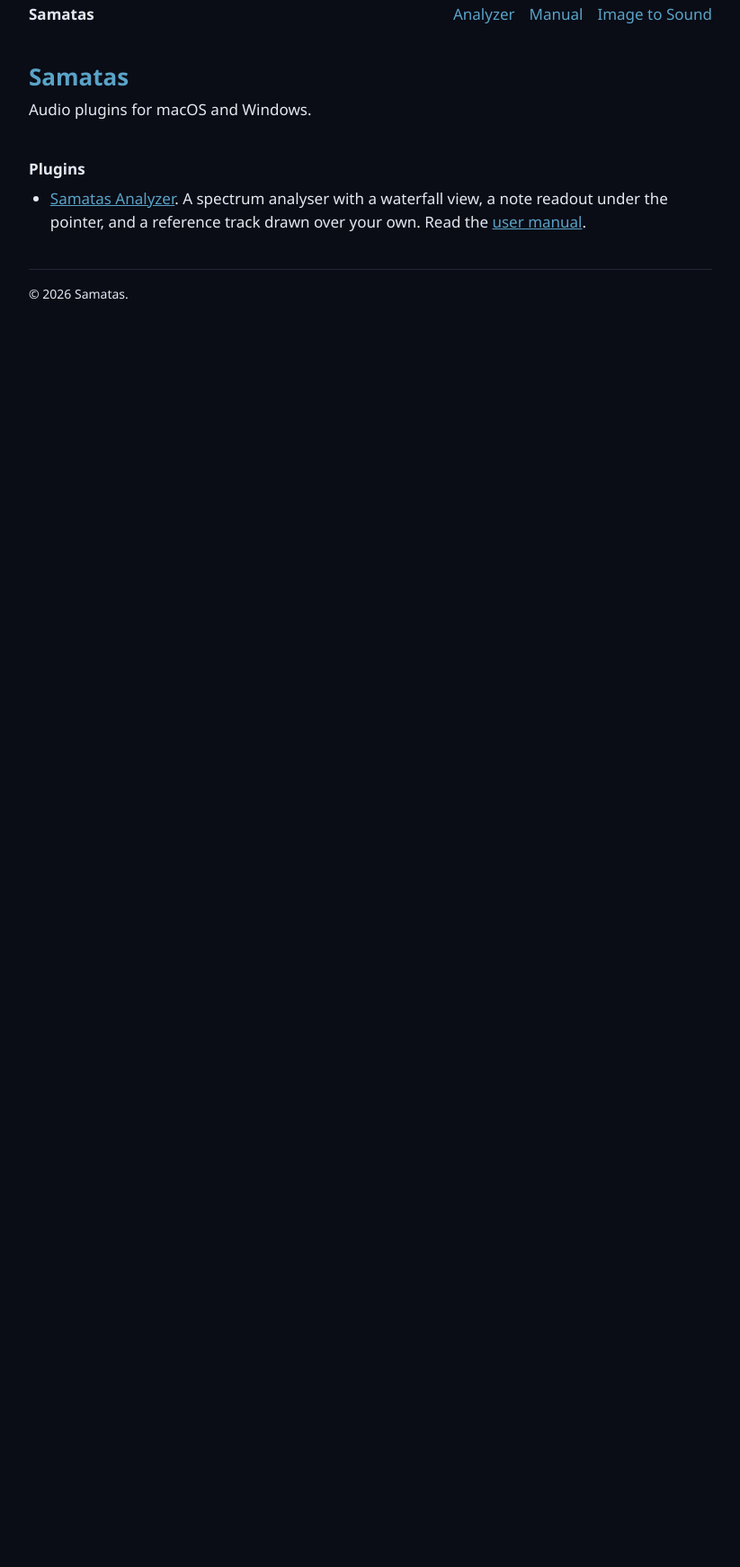
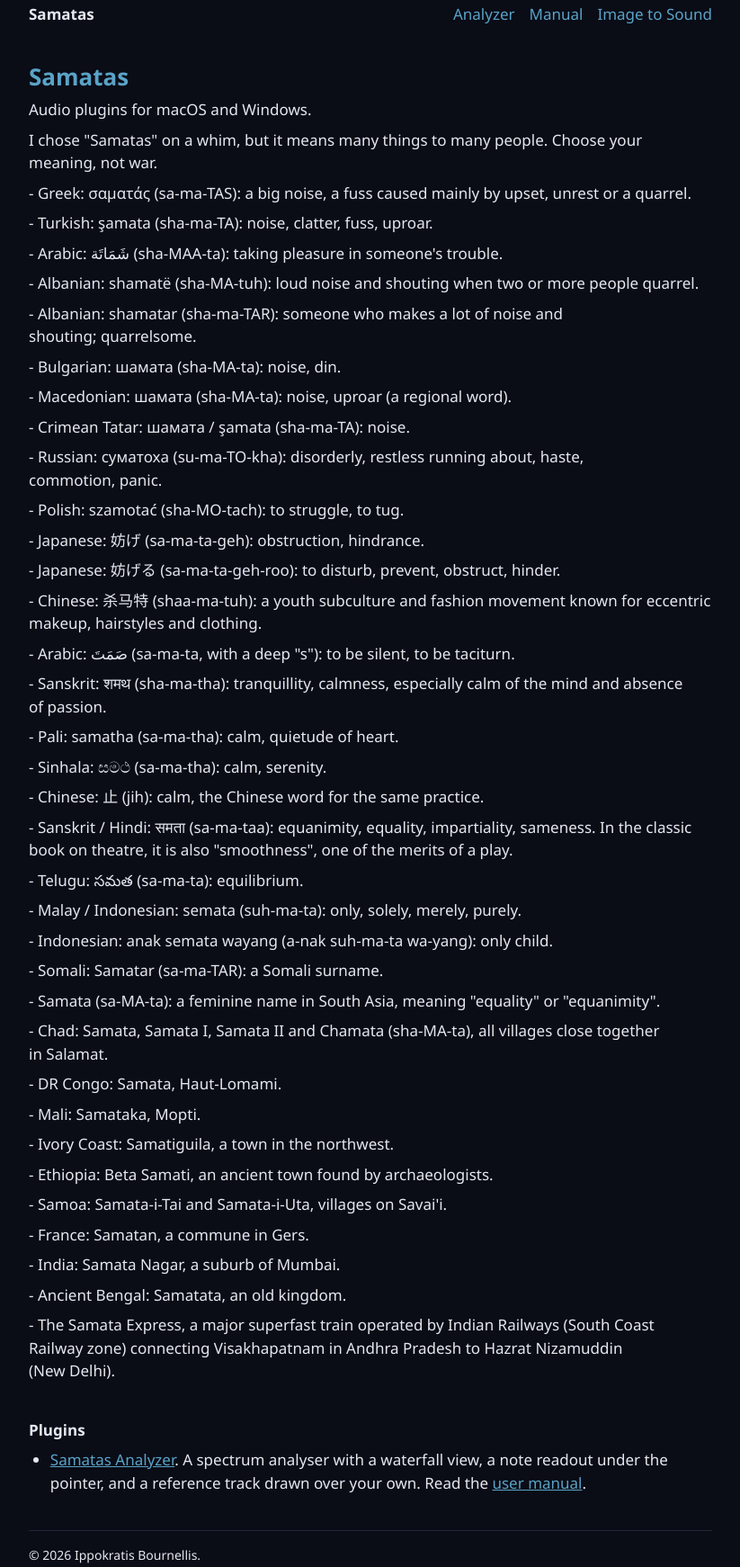
Before and after one commit to Ippokratis/samatas, a plain HTML site: page index.html in a window 1280 px wide. Shown: the part 37-1779 px from the top of the page at 90% size, without its empty margins (228-1051 px from the left). Before the commit the page ends 800 px from the top, so only its background shows below. Drawn offline with Linux system fonts and the light colour scheme.

Commit message:
Update the site

```diff
--- a/index.html
+++ b/index.html
@@ -1,20 +1,28 @@
-<!DOCTYPE html>
+<!doctype html>
 <html lang="en">
   <head>
-<meta charset="utf-8">
-<meta name="viewport" content="width=device-width, initial-scale=1">
+    <meta charset="utf-8" />
+    <meta name="viewport" content="width=device-width, initial-scale=1" />
     <title>Samatas - audio plugins</title>
-<meta name="google-site-verification" content="cnudNfLfBf2xFkRD3pZGsKt7dX8uv7fF2SClgPYgILo">
-<link rel="canonical" href="https://ippokratis.github.io/samatas/">
-<meta name="description" content="Samatas makes audio plugins for macOS and Windows. The first is Samatas Analyzer, a spectrum analyser with a waterfall view and a reference track.">
-<meta property="og:title" content="Samatas - audio plugins">
-<meta property="og:description" content="Audio plugins for macOS and Windows. The first is Samatas Analyzer.">
-<meta property="og:type" content="website">
-<link rel="stylesheet" href="style.css">
+    <meta
+      name="google-site-verification"
+      content="cnudNfLfBf2xFkRD3pZGsKt7dX8uv7fF2SClgPYgILo"
+    />
+    <link rel="canonical" href="https://ippokratis.github.io/samatas/" />
+    <meta
+      name="description"
+      content="Samatas makes audio plugins for macOS and Windows. The first is Samatas Analyzer, a spectrum analyser with a waterfall view and a reference track."
+    />
+    <meta property="og:title" content="Samatas - audio plugins" />
+    <meta
+      property="og:description"
+      content="Audio plugins for macOS and Windows. The first is Samatas Analyzer."
+    />
+    <meta property="og:type" content="website" />
+    <link rel="stylesheet" href="style.css" />
   </head>
   <body>
     <div class="page">
-
       <header class="top">
         <a class="brand" href="./">Samatas</a>
         <nav aria-label="Plugins">
@@ -28,20 +36,115 @@
         <section>
           <h1>Samatas</h1>
           <p>Audio plugins for macOS and Windows.</p>
+          <p>
+            I chose "Samatas" on a whim, but it means many things to many
+            people. Choose your meaning, not war.
+          </p>
+          <p>
+            - Greek: σαματάς (sa-ma-TAS): a big noise, a fuss caused mainly by
+            upset, unrest or a quarrel.
+          </p>
+          <p>- Turkish: şamata (sha-ma-TA): noise, clatter, fuss, uproar.</p>
+          <p>
+            - Arabic: شَمَاتَة (sha-MAA-ta): taking pleasure in someone's
+            trouble.
+          </p>
+          <p>
+            - Albanian: shamatë (sha-MA-tuh): loud noise and shouting when two
+            or more people quarrel.
+          </p>
+          <p>
+            - Albanian: shamatar (sha-ma-TAR): someone who makes a lot of noise
+            and shouting; quarrelsome.
+          </p>
+          <p>- Bulgarian: шамата (sha-MA-ta): noise, din.</p>
+          <p>
+            - Macedonian: шамата (sha-MA-ta): noise, uproar (a regional word).
+          </p>
+          <p>- Crimean Tatar: шамата / şamata (sha-ma-TA): noise.</p>
+          <p>
+            - Russian: суматоха (su-ma-TO-kha): disorderly, restless running
+            about, haste, commotion, panic.
+          </p>
+          <p>- Polish: szamotać (sha-MO-tach): to struggle, to tug.</p>
+          <p>- Japanese: 妨げ (sa-ma-ta-geh): obstruction, hindrance.</p>
+          <p>
+            - Japanese: 妨げる (sa-ma-ta-geh-roo): to disturb, prevent,
+            obstruct, hinder.
+          </p>
+          <p>
+            - Chinese: 杀马特 (shaa-ma-tuh): a youth subculture and fashion
+            movement known for eccentric makeup, hairstyles and clothing.
+          </p>
+          <p>
+            - Arabic: صَمَتَ (sa-ma-ta, with a deep "s"): to be silent, to be
+            taciturn.
+          </p>
+          <p>
+            - Sanskrit: शमथ (sha-ma-tha): tranquillity, calmness, especially
+            calm of the mind and absence of passion.
+          </p>
+          <p>- Pali: samatha (sa-ma-tha): calm, quietude of heart.</p>
+          <p>- Sinhala: සමථ (sa-ma-tha): calm, serenity.</p>
+          <p>
+            - Chinese: 止 (jih): calm, the Chinese word for the same practice.
+          </p>
+          <p>
+            - Sanskrit / Hindi: समता (sa-ma-taa): equanimity, equality,
+            impartiality, sameness. In the classic book on theatre, it is also
+            "smoothness", one of the merits of a play.
+          </p>
+          <p>- Telugu: సమత (sa-ma-ta): equilibrium.</p>
+          <p>
+            - Malay / Indonesian: semata (suh-ma-ta): only, solely, merely,
+            purely.
+          </p>
+          <p>
+            - Indonesian: anak semata wayang (a-nak suh-ma-ta wa-yang): only
+            child.
+          </p>
+          <p>- Somali: Samatar (sa-ma-TAR): a Somali surname.</p>
+          <p>
+            - Samata (sa-MA-ta): a feminine name in South Asia, meaning
+            "equality" or "equanimity".
+          </p>
+          <p>
+            - Chad: Samata, Samata I, Samata II and Chamata (sha-MA-ta), all
+            villages close together in Salamat.
+          </p>
+          <p>- DR Congo: Samata, Haut-Lomami.</p>
+          <p>- Mali: Samataka, Mopti.</p>
+          <p>- Ivory Coast: Samatiguila, a town in the northwest.</p>
+          <p>
+            - Ethiopia: Beta Samati, an ancient town found by archaeologists.
+          </p>
+          <p>- Samoa: Samata-i-Tai and Samata-i-Uta, villages on Savai'i.</p>
+          <p>- France: Samatan, a commune in Gers.</p>
+          <p>- India: Samata Nagar, a suburb of Mumbai.</p>
+          <p>- Ancient Bengal: Samatata, an old kingdom.</p>
+          <p>
+            - The Samata Express, a major superfast train operated by Indian
+            Railways (South Coast Railway zone) connecting Visakhapatnam in
+            Andhra Pradesh to Hazrat Nizamuddin (New Delhi).
+          </p>
         </section>
 
         <section>
           <h2>Plugins</h2>
           <ul>
-            <li><a href="samatas_analyzer.html">Samatas Analyzer</a>. A spectrum analyser with a waterfall view, a note readout under the pointer, and a reference track drawn over your own. Read the <a href="samatas_analyzer_manual.html">user manual</a>.</li>
+            <li>
+              <a href="samatas_analyzer.html">Samatas Analyzer</a>. A spectrum
+              analyser with a waterfall view, a note readout under the pointer,
+              and a reference track drawn over your own. Read the
+              <a href="samatas_analyzer_manual.html">user manual</a>.
+            </li>
           </ul>
         </section>
       </main>
 
       <footer>
-    <p>&copy; 2026 Samatas.</p>
+        <p>&copy; 2026 Ippokratis Bournellis.</p>
       </footer>
-
     </div>
   </body>
 </html>
--- a/sitemap.xml
+++ b/sitemap.xml
@@ -1,7 +1,7 @@
 <?xml version="1.0" encoding="UTF-8"?>
 <urlset xmlns="http://www.sitemaps.org/schemas/sitemap/0.9">
-  <url><loc>https://ippokratis.github.io/samatas/</loc><lastmod>2026-11-19</lastmod></url>
+  <url><loc>https://ippokratis.github.io/samatas/</loc><lastmod>2026-11-23</lastmod></url>
   <url><loc>https://ippokratis.github.io/samatas/samatas_analyzer.html</loc><lastmod>2026-11-21</lastmod></url>
-  <url><loc>https://ippokratis.github.io/samatas/samatas_analyzer_manual.html</loc><lastmod>2026-11-19</lastmod></url>
+  <url><loc>https://ippokratis.github.io/samatas/samatas_analyzer_manual.html</loc><lastmod>2026-11-23</lastmod></url>
   <url><loc>https://ippokratis.github.io/samatas/samatas_analyzer_image-to-sound.html</loc><lastmod>2026-11-21</lastmod></url>
 </urlset>
```
Also changed, not shown: samatas_analyzer_manual.html (+3 -3 lines), 1 other file. Lines whose indentation alone changed are shown as unchanged.
